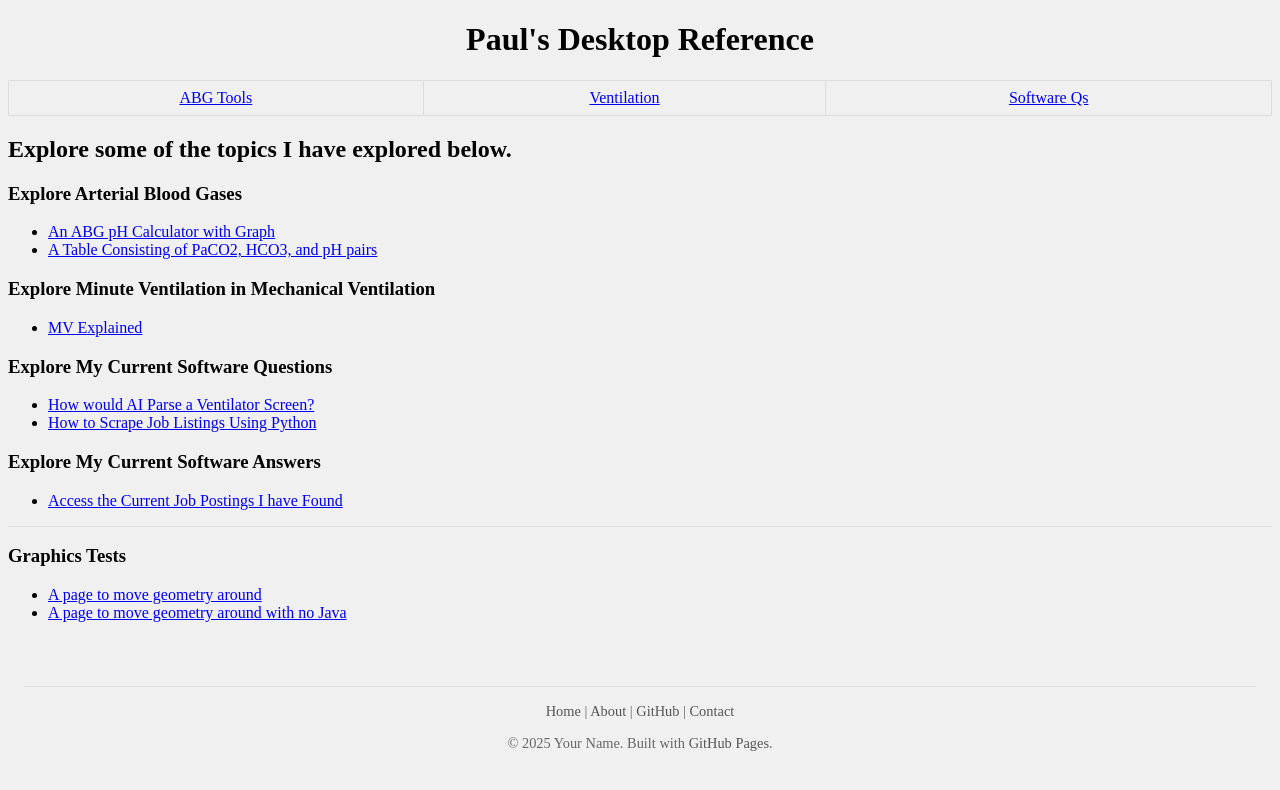
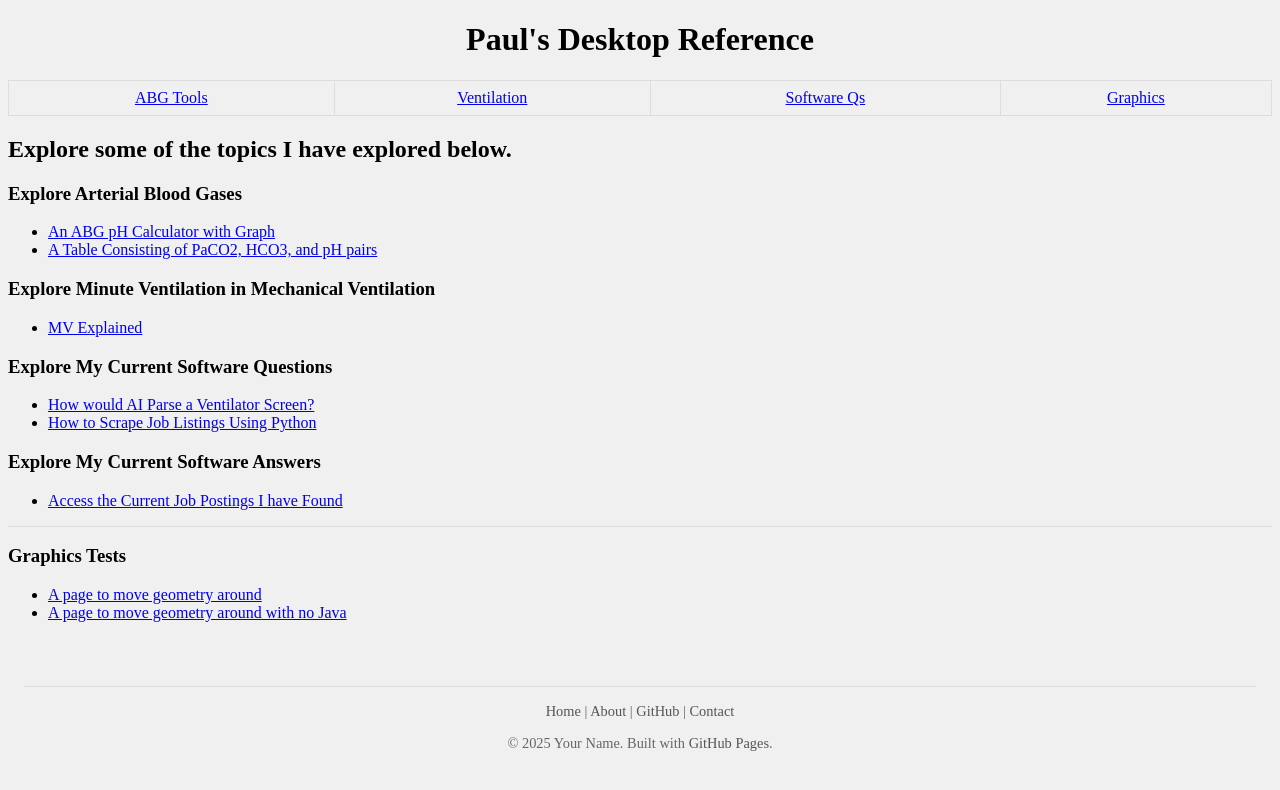
Before and after one commit to ZBZFirst/info, a Jekyll site: the page built from index.md, in a window 1280 px wide. Shown: the top 790 px of the page. Built offline with Jekyll 4.4.1, drawn with Linux system fonts in a browser that asks for light colours.

Commit message:
Update navigation.yml

```diff
--- a/_data/navigation.yml
+++ b/_data/navigation.yml
@@ -4,3 +4,5 @@
   url: "/info/MinuteVentilationExplained.html"
 - name: "Software Qs"
   url: "/info/VentScreenOCR.html"
+- name: "Graphics"
+  url: "/info/graphics.html"
```
